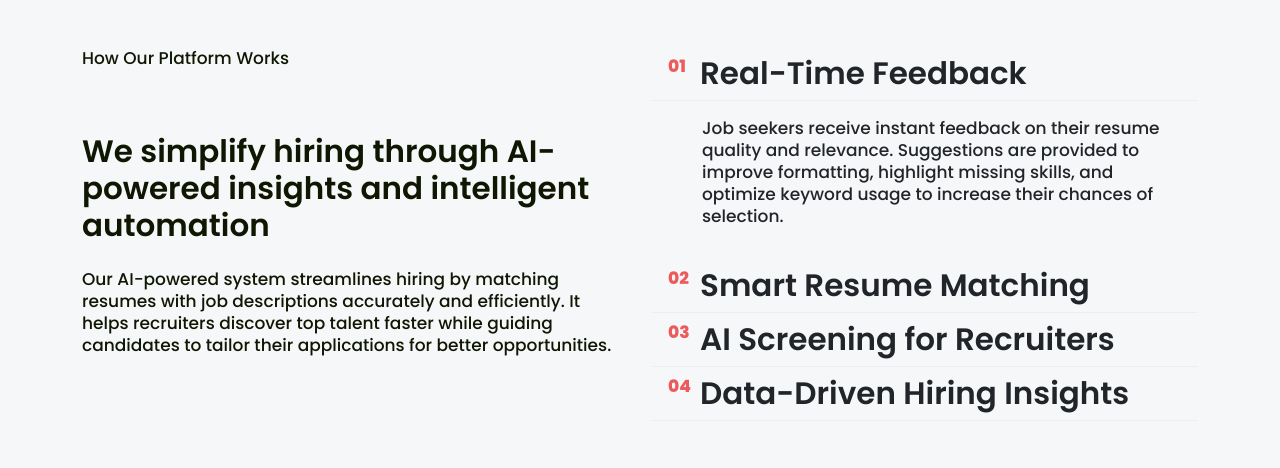
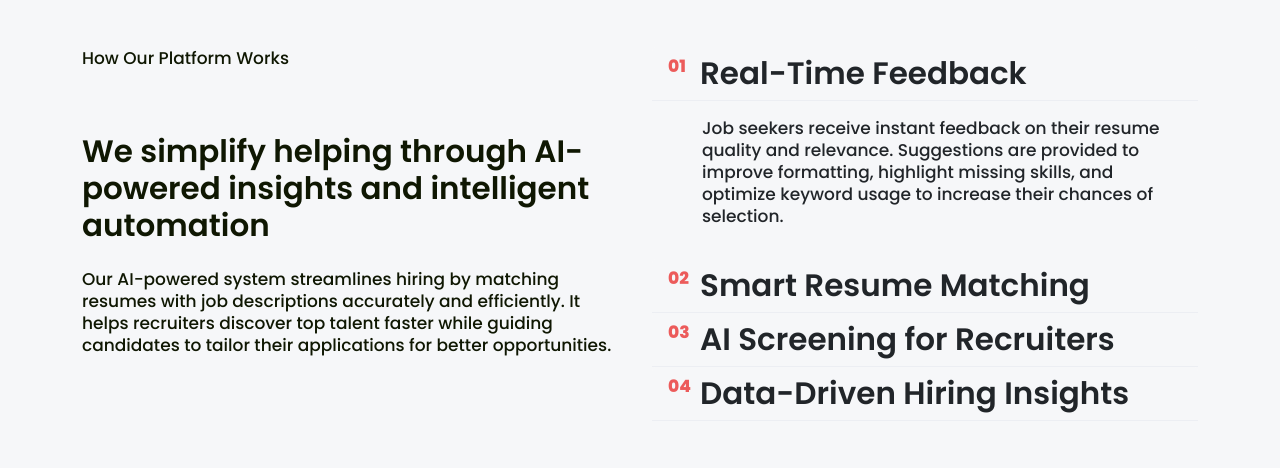
Before and after one commit to dushantha96/JOBGENIE, a Flask app: page /services in a window 1280 px wide. Shown: the part 3646-4114 px from the top of the page. Run offline with Flask 3, Linux system fonts and the light colour scheme; some libraries are stand-ins or nearby versions.

Commit message:
Services.html
Services.html

```diff
--- a/app/templates/services.html
+++ b/app/templates/services.html
@@ -131,7 +131,7 @@
                         <p class="fs-17 fw-medium">How Our Platform Works</p>
                     </div>
                     <div class="pt-5">
-                        <p class="bigHeading fw-semibold pb-4">We simplify hiring through AI-powered insights and
+                        <p class="bigHeading fw-semibold pb-4">We simplify helping through AI-powered insights and
                             intelligent automation</p>
                         <p class="fs-10625 fw-medium">Our AI-powered system streamlines hiring by matching resumes with
                             job descriptions accurately and efficiently. It helps recruiters discover top talent faster
```
